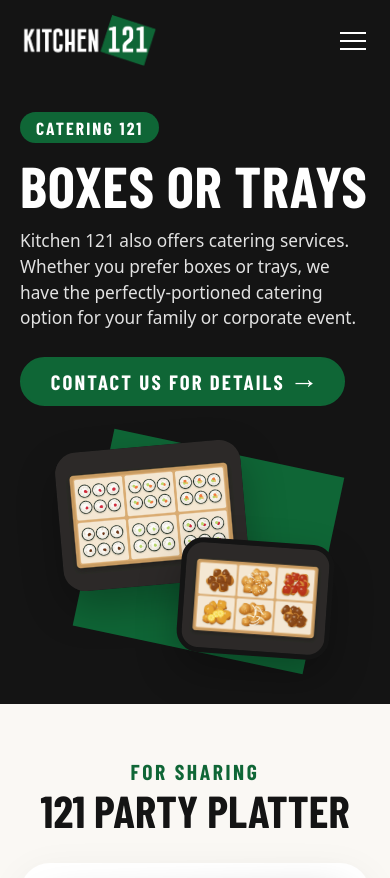
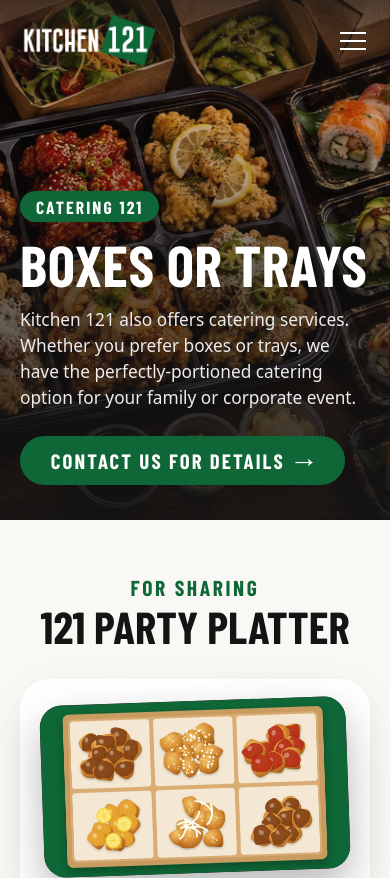
Before and after one commit to dhwang0324/kitchen121, an Astro site: page /kitchen121/catering in a window 390 px wide. Shown: the top 878 px of the page. Built offline with nearby package versions, Linux system fonts and the light colour scheme; Astro itself is replaced by a stand-in of ours; a web font is replaced by a local one.

Commit message:
Add AI-generated banners to the home hero and page headers
Co-Authored-By: Claude Opus 5.5 <noreply@anthropic.com>
Claude-Session: https://claude.ai/code/session_01LJhCfP57UWYhNJa2RZ4bzY

```diff
--- a/src/components/PageHero.astro
+++ b/src/components/PageHero.astro
@@ -1,42 +1,43 @@
 ---
-// Header band for the inner pages: charcoal, big condensed title, and two dish photos sitting on the tilted green block from the logo.
-import { food } from '../data/site';
-interface Props { eyebrow?: string; title: string; lead?: string; photos: [string, string]; alts?: [string, string] }
-const { eyebrow, title, lead, photos, alts = ['', ''] } = Astro.props;
-const [a, b] = photos.map((p) => food(p));
+// Header band for the inner pages: a full-width banner photo with a dark shade on the left for the title,
+// same structure as the Chicken 121 site's page headers.
+import { BANNERS, type BannerId } from '../data/banners';
+interface Props { eyebrow?: string; title: string; lead?: string; banner: BannerId; position?: string }
+const { eyebrow, title, lead, banner, position = '70% 50%' } = Astro.props;
+const b = BANNERS[banner];
 ---
 <section class="phero">
-  <div class="container grid">
-    <div class="in rise">
-      {eyebrow && <p class="chip">{eyebrow}</p>}
-      <h1>{title}</h1>
-      {lead && <p class="lead">{lead}</p>}
-      <div class="cta"><slot /></div>
-    </div>
-    <div class="art" aria-hidden={alts[0] ? undefined : 'true'}>
-      <span class="slab"></span>
-      <span class="tile t1"><img src={a.src} alt={alts[0]} width={a.width} height={a.height} fetchpriority="high" /></span>
-      <span class="tile t2"><img src={b.src} alt={alts[1]} width={b.width} height={b.height} /></span>
-    </div>
+  <img class="photo" src={b.src} srcset={b.srcset} sizes="100vw" width={b.width} height={b.height} alt={b.alt} style={`object-position:${position}`} fetchpriority="high" />
+  <div class="shade"></div>
+  <div class="container in rise">
+    {eyebrow && <p class="chip">{eyebrow}</p>}
+    <h1>{title}</h1>
+    {lead && <p class="lead">{lead}</p>}
+    <div class="cta"><slot /></div>
   </div>
 </section>
 
 <style>
-  .phero { position: relative; overflow: hidden; background: var(--ink); padding: 8.5rem 0 clamp(3rem, 6vw, 5rem); }
-  .grid { display: grid; grid-template-columns: 7fr 5fr; gap: clamp(1.5rem, 5vw, 4rem); align-items: center; }
+  .phero { position: relative; display: flex; align-items: flex-end; overflow: hidden; min-height: clamp(420px, 60svh, 600px); background: var(--ink); }
+  .photo { position: absolute; inset: 0; width: 100%; height: 100%; object-fit: cover; display: block; }
+  .shade { position: absolute; inset: 0; pointer-events: none; background:
+    linear-gradient(to bottom, rgb(20 20 20 / .7) 0, rgb(20 20 20 / .15) 120px, transparent 220px),
+    linear-gradient(to right, rgb(20 20 20 / .85) 0, rgb(20 20 20 / .5) 38%, transparent 70%),
+    linear-gradient(to top, rgb(20 20 20 / .6), transparent 45%); }
+  .in { position: relative; z-index: 2; padding-top: 7rem; padding-bottom: clamp(2.2rem, 5vw, 4rem); }
   .chip { margin-bottom: 1rem; }
-  h1 { font-size: clamp(3.6rem, 9vw, 7rem); line-height: .92; letter-spacing: .01em; }
-  .lead { margin: 1rem 0 0; max-width: 34rem; font-size: 1.08rem; line-height: 1.5; color: #e2e2e2; }
+  h1 { font-size: clamp(3.6rem, 9vw, 7rem); line-height: .92; letter-spacing: .01em; text-shadow: 0 4px 24px rgb(0 0 0 / .45); }
+  .lead { margin: 1rem 0 0; max-width: 34rem; font-size: 1.08rem; line-height: 1.5; color: #ececec; }
   .cta { display: flex; flex-wrap: wrap; gap: .8rem; margin-top: 1.6rem; }
   .cta:empty { display: none; }
-  .art { position: relative; aspect-ratio: 5 / 4; }
-  .slab { position: absolute; inset: 6% 2% 2% 12%; background: var(--green); transform: rotate(12deg); }
-  .tile { position: absolute; }
-  .t1 { left: 0; top: 4%; width: 68%; aspect-ratio: 4 / 3; transform: rotate(-5deg); }
-  .t2 { right: 0; bottom: 0; width: 56%; aspect-ratio: 4 / 3; transform: rotate(4deg); border: 5px solid var(--ink); }
-  @media (max-width: 860px) {
-    .phero { padding-top: 7rem; }
-    .grid { grid-template-columns: 1fr; }
-    .art { width: min(78%, 340px); margin: .5rem auto 0; }
+  @media (max-width: 760px) {
+    .shade { background:
+      linear-gradient(to bottom, rgb(20 20 20 / .7) 0, rgb(20 20 20 / .1) 120px, transparent 200px),
+      linear-gradient(to top, rgb(20 20 20 / .92) 0, rgb(20 20 20 / .6) 45%, rgb(20 20 20 / .1) 80%); }
+    .phero { min-height: 520px; }
+  }
+  @media (prefers-reduced-motion: no-preference) {
+    .photo { animation: settle 1.8s cubic-bezier(.2, .6, .2, 1) both; }
+    @keyframes settle { from { transform: scale(1.06); } to { transform: none; } }
   }
 </style>
--- /dev/null
+++ b/src/data/banners.ts
@@ -0,0 +1,19 @@
+// Wide banner images (AI-generated with Higgsfield, GPT Image 2.6). They show dishes from the Kitchen 121 menu but are not photos
+// of the restaurant's own food or dining room: replace them with real photography when it is available.
+import home1 from '../assets/banners/home-1280.webp';
+import home2 from '../assets/banners/home-2400.webp';
+import menu1 from '../assets/banners/menu-1280.webp';
+import menu2 from '../assets/banners/menu-2400.webp';
+import catering1 from '../assets/banners/catering-1280.webp';
+import catering2 from '../assets/banners/catering-2400.webp';
+import locations1 from '../assets/banners/locations-1280.webp';
+import locations2 from '../assets/banners/locations-2400.webp';
+
+export type BannerId = 'home' | 'menu' | 'catering' | 'locations';
+const set = (a: ImageMetadata, b: ImageMetadata, alt: string) => ({ src: b.src, srcset: `${a.src} ${a.width}w, ${b.src} ${b.width}w`, width: b.width, height: b.height, alt });
+export const BANNERS: Record<BannerId, ReturnType<typeof set>> = {
+  home: set(home1, home2, 'Soy garlic and red pepper fried chicken, a board of sushi rolls and a poke bowl on a dark slate table'),
+  menu: set(menu1, menu2, 'A spread of fried chicken in several flavors, sushi rolls, a bulgogi rice bowl and stir fried udon'),
+  catering: set(catering1, catering2, 'A catering tray of fried chicken in six flavors beside trays of sushi rolls and takeout boxes'),
+  locations: set(locations1, locations2, 'Illustrative restaurant interior with a poke bowl and fried chicken on a wooden table'),
+};
--- a/src/pages/catering/index.astro
+++ b/src/pages/catering/index.astro
@@ -9,7 +9,7 @@ const chicken = partyPlatters.items.filter((i) => /chicken/i.test(i.n));
 const rolls = partyPlatters.items.filter((i) => !/chicken/i.test(i.n));
 ---
 <Site title="Catering 121 | Kitchen 121" description="Kitchen 121 catering: boxes, trays and party platters of signature chicken and sushi rolls for family or corporate events in Duluth and Hamilton Mill, GA." active="catering">
-  <PageHero eyebrow="Catering 121" title="Boxes or trays" lead="Kitchen 121 also offers catering services. Whether you prefer boxes or trays, we have the perfectly-portioned catering option for your family or corporate event." photos={['c-roll-platter', 'c-chicken-boxes']} alts={['Trays of assorted sushi rolls', 'Boxes of signature chicken in several flavors']}>
+  <PageHero eyebrow="Catering 121" title="Boxes or trays" lead="Kitchen 121 also offers catering services. Whether you prefer boxes or trays, we have the perfectly-portioned catering option for your family or corporate event." banner="catering" position="66% 50%">
     <a class="pill" href="#contact"><span>Contact Us for Details</span><span class="arrow">&rarr;</span></a>
   </PageHero>
 
--- a/src/pages/index.astro
+++ b/src/pages/index.astro
@@ -5,15 +5,9 @@
 import Site from '../layouts/Site.astro';
 import { u, LOCATIONS, HOURS, TAGLINE, INSTAGRAM, INSTAGRAM_HANDLE, food, directions } from '../data/site';
 import { partyPlatters } from '../data/menu';
+import { BANNERS } from '../data/banners';
+const hero = BANNERS.home;
 
-const mosaic = [
-  { img: 'c-poke', alt: 'Poke bowl with tuna, salmon and avocado' },
-  { img: 'c-roll', alt: 'Sushi roll topped with tuna and eel sauce' },
-  { img: 'c-chicken-boxes', alt: 'Boxes of Kitchen 121 signature chicken in several flavors' },
-  { img: 'c-table', alt: 'A table at Kitchen 121 with a sushi bowl, fried chicken and rolls' },
-  { img: 'c-roll-platter', alt: 'Trays of assorted sushi rolls' },
-  { img: 'c-sashimi', alt: 'Salmon and scallop sashimi' },
-];
 const signature = [
   { img: 'chicken-soy-garlic', name: 'Oriental Soy Garlic Chicken', price: 17, line: '121 Signature Chicken' },
   { img: 'special-yummy', name: '121 Yummy Yummy Roll', price: 16, line: '121 Special Roll' },
@@ -30,10 +24,7 @@ const fromPrice = Math.min(...partyPlatters.items.map((i) => i.p));
 ---
 <Site title="Kitchen 121 | Clean food for your body and soul" active="home">
   <section class="hero" aria-label="Welcome">
-    <div class="mosaic" aria-hidden="true">
-      <div class="col">{mosaic.slice(0, 3).map((m) => <span class="tile"><img src={food(m.img).src} alt="" width={food(m.img).width} height={food(m.img).height} /></span>)}</div>
-      <div class="col col--b">{mosaic.slice(3).map((m) => <span class="tile"><img src={food(m.img).src} alt="" width={food(m.img).width} height={food(m.img).height} /></span>)}</div>
-    </div>
+    <img class="photo" src={hero.src} srcset={hero.srcset} sizes="100vw" width={hero.width} height={hero.height} alt={hero.alt} fetchpriority="high" />
     <div class="shade"></div>
     <div class="container content">
       <div class="copy rise">
@@ -155,13 +146,11 @@ const fromPrice = Math.min(...partyPlatters.items.map((i) => i.p));
 <style>
   /* ---------- hero: copy on the left, a tilted wall of real dishes on the right ---------- */
   .hero { position: relative; display: flex; align-items: center; overflow: hidden; min-height: min(92svh, 860px); background: var(--ink); }
-  .mosaic { position: absolute; top: 50%; right: -6vw; width: min(60vw, 900px); display: grid; grid-template-columns: 1fr 1fr; gap: 16px; transform: translateY(-50%) rotate(var(--tilt)); }
-  .mosaic .col { display: grid; gap: 16px; align-content: center; }
-  .mosaic .col--b { transform: translateY(9%); }
-  .mosaic .tile { aspect-ratio: 4 / 3; border-radius: 26px; }
+  .photo { position: absolute; inset: 0; width: 100%; height: 100%; object-fit: cover; object-position: 75% 50%; display: block; }
+  @media (prefers-reduced-motion: no-preference) { .photo { animation: settle 1.8s cubic-bezier(.2, .6, .2, 1) both; } @keyframes settle { from { transform: scale(1.06); } to { transform: none; } } }
   .shade { position: absolute; inset: 0; pointer-events: none; background:
     linear-gradient(to bottom, rgb(20 20 20 / .75) 0, rgb(20 20 20 / .2) 120px, transparent 220px),
-    linear-gradient(to right, var(--ink) 0, var(--ink) 30%, rgb(20 20 20 / .55) 50%, rgb(20 20 20 / .05) 78%); }
+    linear-gradient(to right, rgb(20 20 20 / .9) 0, rgb(20 20 20 / .6) 34%, rgb(20 20 20 / .1) 62%, transparent 80%); }
   .content { position: relative; z-index: 2; padding-block: 7rem 4rem; }
   .copy { max-width: 40rem; }
   h1 { margin: 1.1rem 0 1.5rem; font-size: clamp(3.4rem, 7.6vw, 6.8rem); line-height: .9; letter-spacing: .005em; }
@@ -172,12 +161,10 @@ const fromPrice = Math.min(...partyPlatters.items.map((i) => i.p));
   .cta { display: flex; flex-wrap: wrap; gap: .9rem; }
   @media (max-width: 860px) {
     .hero { align-items: flex-end; min-height: 100svh; }
-    .mosaic { top: 4.5rem; right: -22vw; left: -22vw; width: auto; transform: rotate(var(--tilt)); gap: 10px; }
-    .mosaic .col { gap: 10px; }
-    .mosaic .tile { border-radius: 18px; }
+    .photo { object-position: 78% 50%; }
     .shade { background:
       linear-gradient(to bottom, rgb(20 20 20 / .8) 0, rgb(20 20 20 / .15) 110px, transparent 200px),
-      linear-gradient(to top, var(--ink) 0, var(--ink) 34%, rgb(20 20 20 / .7) 52%, transparent 78%); }
+      linear-gradient(to top, rgb(20 20 20 / .95) 0, rgb(20 20 20 / .75) 40%, rgb(20 20 20 / .15) 75%); }
     .content { padding-block: 0 3rem; }
     .copy { margin-inline: auto; text-align: center; }
     h1 .block span { transform-origin: center; }
--- a/src/pages/locations/index.astro
+++ b/src/pages/locations/index.astro
@@ -6,7 +6,7 @@ import Map from '../../components/Map.astro';
 import { LOCATIONS, HOURS, EMAIL, address, directions } from '../../data/site';
 ---
 <Site title="Locations | Kitchen 121" description="Find Kitchen 121 in Duluth (1611 Satellite Blvd. STE 17) and Hamilton Mill (2680 Hamilton Mill Rd, Buford). Open Tuesday to Sunday 11:30am to 9pm." active="locations">
-  <PageHero eyebrow="Find us" title="Locations" lead="Two kitchens, the same high quality casual dining. Open Tuesday to Sunday 11:30am to 9pm, closed Monday." photos={['c-table', 'c-poke']} alts={['A table at Kitchen 121 with a sushi bowl, fried chicken and rolls', 'Poke bowl with tuna, salmon and avocado']} />
+  <PageHero eyebrow="Find us" title="Locations" lead="Two kitchens, the same high quality casual dining. Open Tuesday to Sunday 11:30am to 9pm, closed Monday." banner="locations" position="62% 50%" />
 
   <section class="visit">
     <div class="container stack">
--- a/src/pages/menu/index.astro
+++ b/src/pages/menu/index.astro
@@ -9,7 +9,7 @@ import { LOCATIONS, address, directions } from '../../data/site';
 import { MENUS, RAW_NOTICE } from '../../data/menu';
 ---
 <Site title="Menu | Kitchen 121" description="Kitchen 121 menus for Duluth and Hamilton Mill: signature chicken, sushi rolls, bowls and party platters." active="menu">
-  <PageHero eyebrow="Clean food for your body and soul" title="The Menu" lead="Our two kitchens have slightly different menus. Pick your location to see what it serves." photos={['hot-bulgogi', 'chicken-soy-garlic']} />
+  <PageHero eyebrow="Clean food for your body and soul" title="The Menu" lead="Our two kitchens have slightly different menus. Pick your location to see what it serves." banner="menu" position="64% 50%" />
 
   <div class="menu" id="menu">
     <!-- Runs before the menus are painted, so the right location shows without a flash. -->
```
Also changed, not shown: src/assets/banners/catering-1280.webp (added), src/assets/banners/catering-2400.webp (added), src/assets/banners/home-1280.webp (added), src/assets/banners/home-2400.webp (added), src/assets/banners/locations-1280.webp (added), src/assets/banners/locations-2400.webp (added), src/assets/banners/menu-1280.webp (added), src/assets/banners/menu-2400.webp (added).
